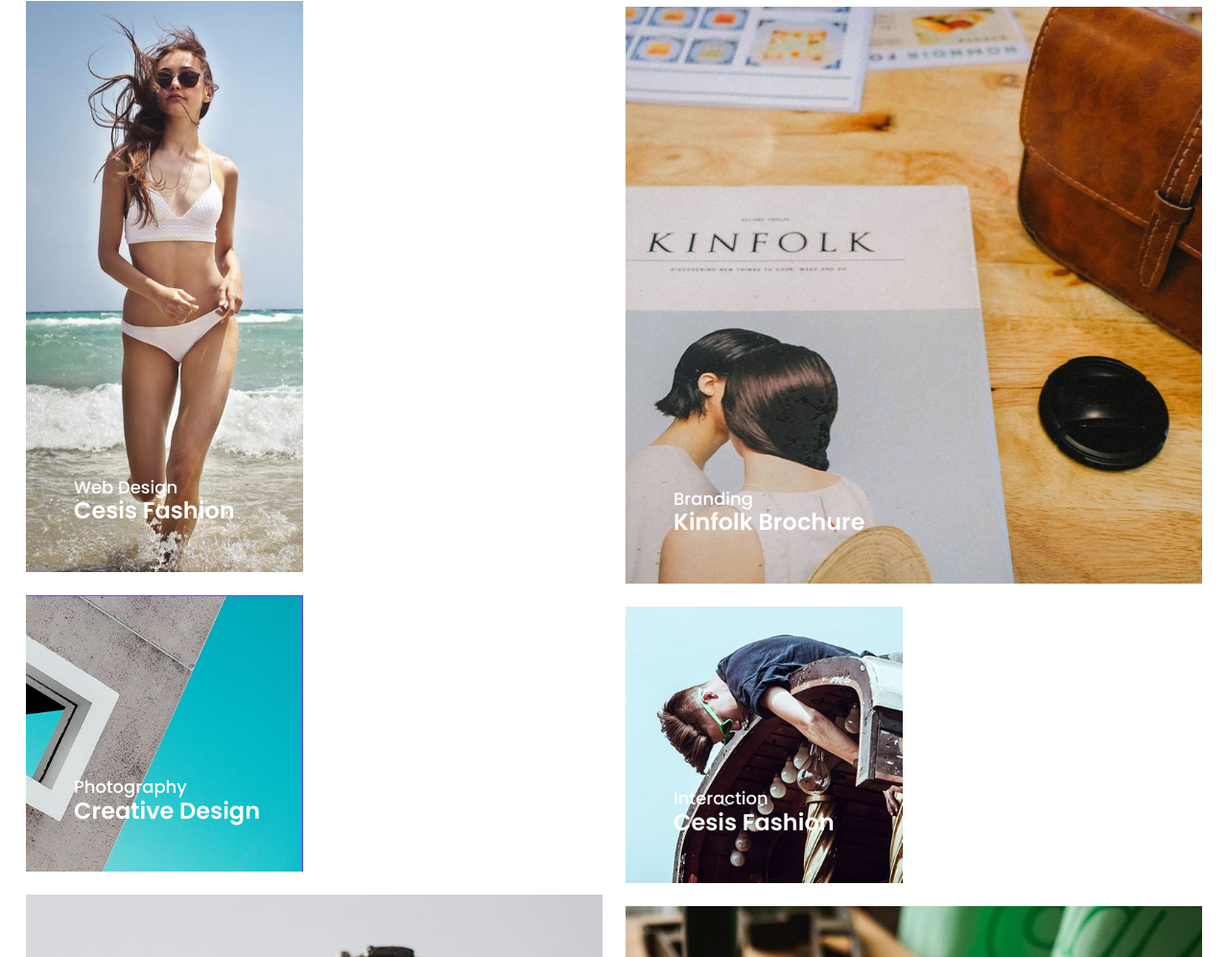
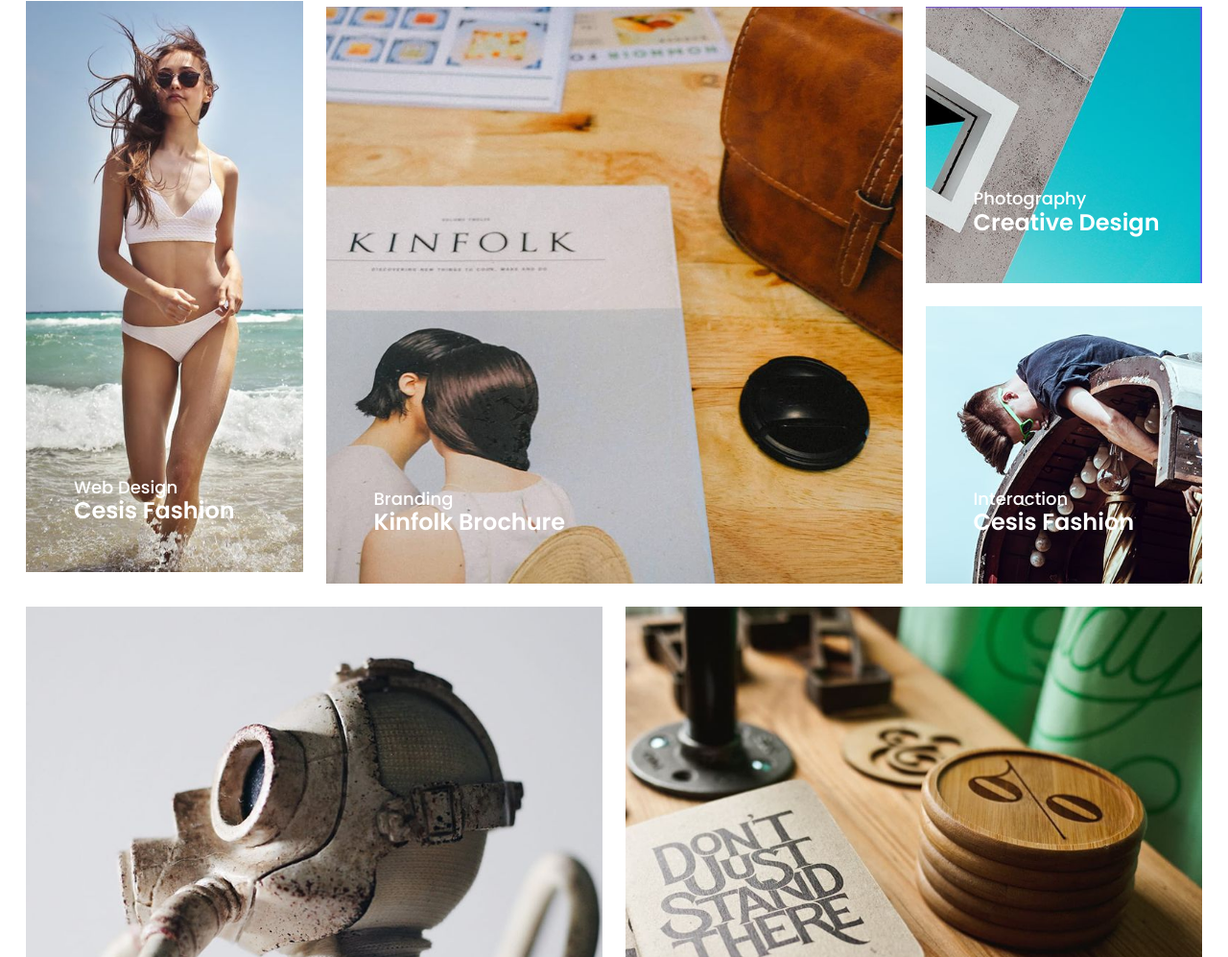
Before and after one commit to IgorSavchenko/Cesis, a website: page src/index.html in a window 1280 px wide. Shown: the part 3103-4100 px from the top of the page at 96% size. Drawn offline with nearby package versions, Linux system fonts and the light colour scheme; files that its build step writes are made by us from their sources; files whose address does not match are found by name.

Commit message:
Layout in portfolio section fixed. Scroll effects added

```diff
--- a/src/assets/js/main.js
+++ b/src/assets/js/main.js
@@ -41,14 +41,11 @@ $(window).on("load", function() {
           layoutMode: 'masonry',
           stagger: '0.03s',
           transitionDuration: '0.8s',
-          masonryHorizontal: {
-            rowHeight: 798
+          masonry: {
+            columnWidth: '.grid-sizer',
+            percentPosition: true
+            // horizontalOrder: true
           }
-          // masonry: {
-            // percentPosition: true,
-            // horizontalOrder: true,
-            // columnWidth: 387
-          // }
         });
       });
 
@@ -123,4 +120,15 @@ $(window).on("load", function() {
 
       //~~~~~~~~~~~~~~~~~~~~~~~~~~~~~~~~~~~~~~~~~~~~~~~~~~~~~~~~~~~~~~~~~~~~~~~~~~~~
 
+      // scroll reveal effect
+      ScrollReveal().reveal('.hero', { delay: 100 });
+      ScrollReveal().reveal('.header .logo', { delay: 300, distance: '200px', origin: 'top' });
+      ScrollReveal().reveal('.header .burger', { delay: 300, distance: '200px', origin: 'top' });
+      ScrollReveal().reveal('.about' , { delay: 300 });
+      ScrollReveal().reveal('.portfolio', { delay: 300 });
+      ScrollReveal().reveal('.pricing', { delay: 300 });
+      ScrollReveal().reveal('.contacts', { delay: 300 });
+      ScrollReveal().reveal('.social'), { delay: 300 };
+      ScrollReveal().reveal('.footer', { delay: 300 });
+
 });
--- a/src/assets/scss/sections/portfolio.scss
+++ b/src/assets/scss/sections/portfolio.scss
@@ -37,9 +37,11 @@
   }
 
   &__list {
+    position: relative;
     margin-top: 25px;
+    margin-left: auto;
+    margin-right: auto;
     display: flex;
-    height: 100%;
     @include tablet-min {
       margin-top: 50px;
     }
@@ -54,39 +56,28 @@
     align-items: center;
     position: relative;
     overflow: hidden;
-    margin: 12px;
-    width: 100%;
-
+    width: 50%;
+    order: 1;
+    @include tablet-min {
+      width: calc(25% - 24px);
+      margin: 12px;
+    }
     &--small {
-      @include tablet-min {
-        width: calc(50% - 24px);
-      }
-      @include desktop-min {
-        width: calc(25% - 24px);
-      }
+      order: 3;
     }
-
-    &--large {
+    &.width-2x {
+      width: 100%;
       @include tablet-min {
         width: calc(50% - 24px);
       }
     }
+  }
 
-    &--wide {
-      @include tablet-min {
-        width: calc(50% - 24px);
-      }
+  .grid-sizer {
+    width: 50%;
+    @include tablet-min {
+      width: 25%;
     }
-
-    &--tall {
-      @include tablet-min {
-        width: calc(50% - 24px);
-      }
-      @include desktop-min {
-        width: calc(25% - 24px);
-      }
-    }
-
   }
 
   &__img {
@@ -95,7 +86,7 @@
     width: 100%;
     height: auto;
     background-color: $light-grey;
-    // object-fit: cover;
+    object-fit: cover;
     transition: transform 0.3s, filter 0.3s;
   }
 
@@ -111,10 +102,14 @@
 
   &__description {
     position: absolute;
-    left: 25px;
-    bottom: 25px;
+    left: 10px;
+    bottom: 10px;
     --main-text-color: #ffffff;
     z-index: 1;
+    @include tablet-min {
+      left: 25px;
+      bottom: 25px;
+    }
     @include tablet-landscape-min {
       left: 50px;
       bottom: 50px;
--- a/src/index.html
+++ b/src/index.html
@@ -197,8 +197,11 @@
       <!-- content -->
       <div class="portfolio__list">
 
+        <!-- grid-sizer -->
+        <div class="grid-sizer"></div>
+
         <!-- 1 -->
-        <div class="portfolio__item portfolio__item--large" data-type="photography">
+        <div class="portfolio__item portfolio__item--large width-2x" data-type="photography">
           <a class="portfolio__link" href="#">
             <img class="portfolio__img" src="assets/img/port1-min.jpg" alt="Canon Microless Pack">
             <div class="portfolio__description">
@@ -209,7 +212,7 @@
         </div>
 
         <!-- 2 -->
-        <div class="portfolio__item portfolio__item--wide" data-type="branding">
+        <div class="portfolio__item portfolio__item--wide width-2x" data-type="branding">
           <a class="portfolio__link" href="#">
             <img class="portfolio__img" src="assets/img/port2-min-1200x600.jpg" alt="North Oxford Logo Design">
             <div class="portfolio__description">
@@ -220,7 +223,7 @@
         </div>
 
         <!-- 3 -->
-        <div class="portfolio__item portfolio__item--wide" data-type="applications">
+        <div class="portfolio__item portfolio__item--wide width-2x" data-type="applications">
           <a class="portfolio__link" href="#">
             <img class="portfolio__img" src="assets/img/port3-min-1200x600.jpg" alt="North Oxford Gymnastic">
             <div class="portfolio__description">
@@ -242,7 +245,7 @@
         </div>
 
         <!-- 5 -->
-        <div class="portfolio__item portfolio__item--large" data-type="branding">
+        <div class="portfolio__item portfolio__item--large width-2x" data-type="branding">
           <a class="portfolio__link" href="#">
             <img class="portfolio__img" src="assets/img/port5-min.jpg" alt="Kinfolk Brochure">
             <div class="portfolio__description">
@@ -275,7 +278,7 @@
         </div>
 
         <!-- 8 -->
-        <div class="portfolio__item portfolio__item--large" data-type="photography">
+        <div class="portfolio__item portfolio__item--large width-2x" data-type="photography">
           <a class="portfolio__link" href="#">
             <img class="portfolio__img" src="assets/img/port8-min.jpg" alt="Crazy Fashion">
             <div class="portfolio__description">
@@ -286,7 +289,7 @@
         </div>
 
         <!-- 9 -->
-        <div class="portfolio__item portfolio__item--large" data-type="branding">
+        <div class="portfolio__item portfolio__item--large width-2x" data-type="branding">
           <a class="portfolio__link" href="#">
             <img class="portfolio__img" src="assets/img/port9-min.jpg" alt="Don’t Just Stand There">
             <div class="portfolio__description">
@@ -541,7 +544,7 @@
   <script src="https://cdnjs.cloudflare.com/ajax/libs/jquery/3.3.1/jquery.min.js"></script>
   <script src="https://unpkg.com/imagesloaded@4/imagesloaded.pkgd.min.js"></script>
   <script src="https://unpkg.com/isotope-layout@3/dist/isotope.pkgd.min.js"></script>
-  <script src="https://unpkg.com/scrollreveal/dist/scrollreveal.min.js"></script>
+  <script src="https://unpkg.com/scrollreveal@4.0.0/dist/scrollreveal.min.js"></script>
   <script src="assets/js/main.min.js"></script>
 
   <!-- ~~~~~~~~~~~~~~~~~~~~~~~~~~~~~~~~~~~~~~~~~~~~~~~~~~~~~~~~~~~~~~~~~~~~~~~~~~~~~~~~ -->
```
Also changed, not shown: dist/assets/css/main.min.css, dist/assets/js/main.min.js, dist/index.html, 1 other file.
